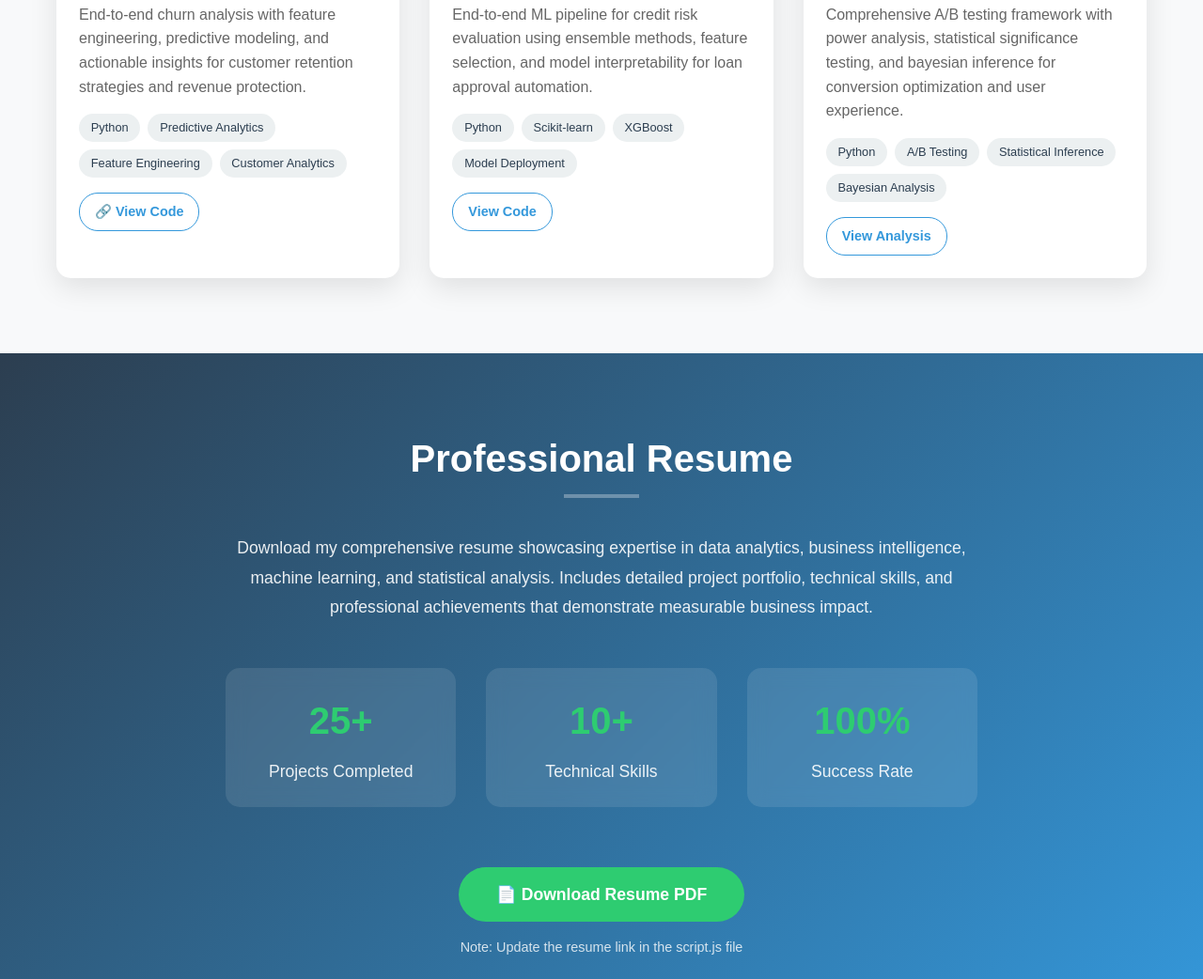
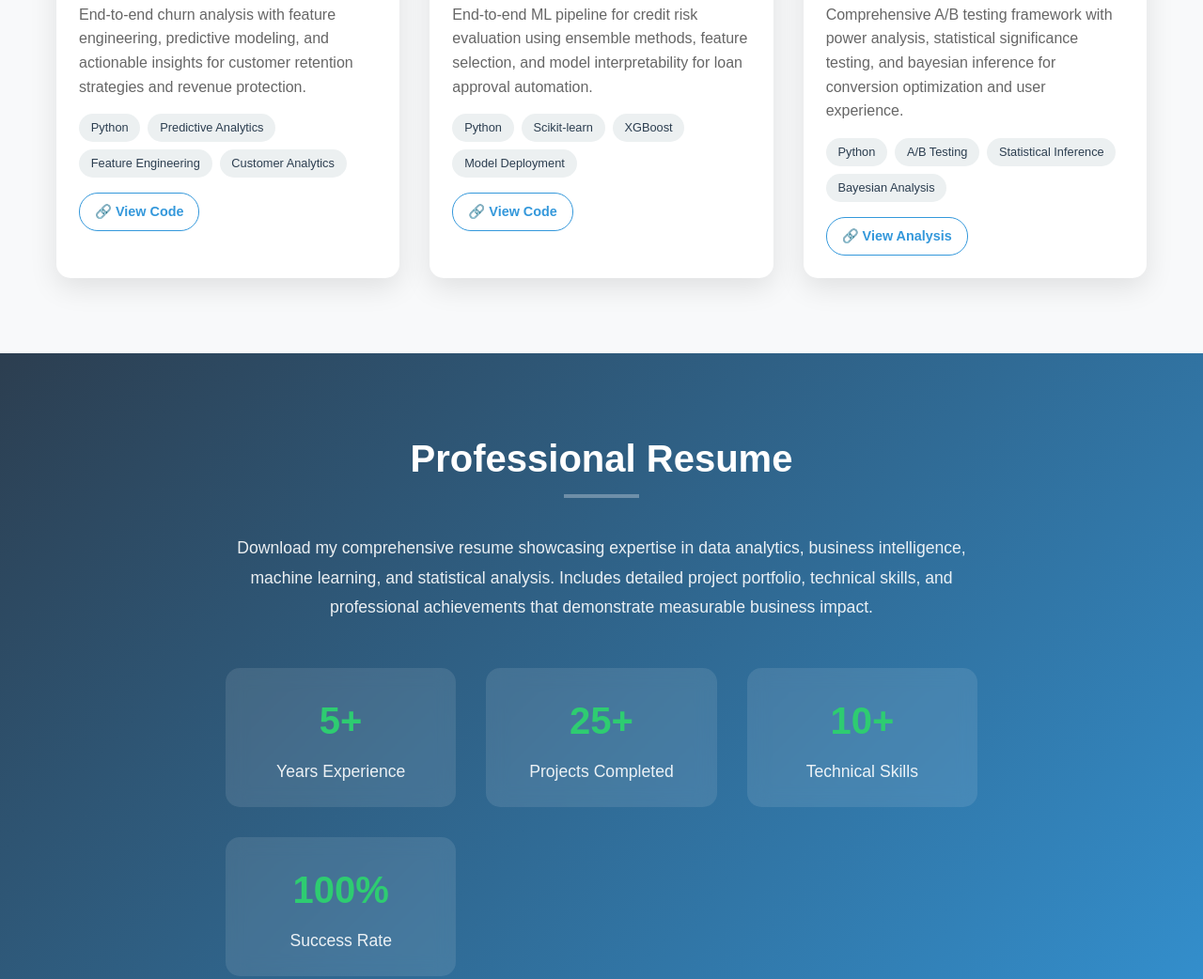
Before and after one commit to vishh63/portfolio2, a plain HTML site: page portfolio_html2.html in a window 1280 px wide. Shown: the part 4340-5382 px from the top of the page at 94% size. Drawn offline with Linux system fonts and the light colour scheme.

Commit message:
portfolio_html2.html

```diff
--- a/portfolio_html2.html
+++ b/portfolio_html2.html
@@ -206,7 +206,7 @@
                             <span class="tech-tag">Data Modeling</span>
                         </div>
                         <div class="project-links">
-                            <a href="https://github.com/vishh63" target="_blank" class="project-link"> View Code</a>
+                            <a href="https://github.com/vishh63" target="_blank" class="project-link">🔗 View Code</a>
                         </div>
                     </div>
                 </div>
@@ -263,7 +263,7 @@
                             <span class="tech-tag">Model Deployment</span>
                         </div>
                         <div class="project-links">
-                            <a href="https://github.com/vishh63" target="_blank" class="project-link"> View Code</a>
+                            <a href="https://github.com/vishh63" target="_blank" class="project-link">🔗 View Code</a>
                         </div>
                     </div>
                 </div>
@@ -282,7 +282,7 @@
                             <span class="tech-tag">Bayesian Analysis</span>
                         </div>
                         <div class="project-links">
-                            <a href="https://github.com/vishh63" target="_blank" class="project-link"> View Analysis</a>
+                            <a href="https://github.com/vishh63" target="_blank" class="project-link">🔗 View Analysis</a>
                         </div>
                     </div>
                 </div>
@@ -302,6 +302,10 @@
                 </p>
 
                 <div class="resume-highlights">
+                    <div class="highlight-item">
+                        <span class="highlight-number">5+</span>
+                        <span class="highlight-text">Years Experience</span>
+                    </div>
                     <div class="highlight-item">
                         <span class="highlight-number">25+</span>
                         <span class="highlight-text">Projects Completed</span>
```
